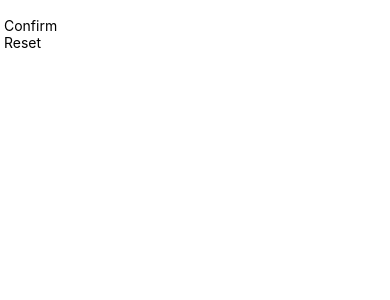
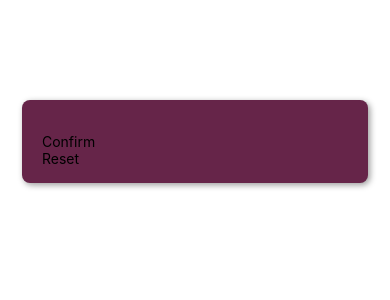
Before and after one commit to SauloAssisEngMec/guess-my-number-app, a React Native app: screen / in a window 390 px wide. Shown: the top 300 px of the page. Built offline with nearby package versions, Linux system fonts and the light colour scheme.

Commit message:
style: setup startScreen

```diff
--- a/screens/StartScreen.js
+++ b/screens/StartScreen.js
@@ -1,9 +1,9 @@
-import { TextInput, View } from "react-native";
+import { TextInput, View, StyleSheet } from "react-native";
 import PrimaryButton from "../components/PrimaryButton";
 
 function StartScreen() {
   return (
-    <View>
+    <View style={styles.inputContainer}>
       <TextInput />
       <PrimaryButton>Confirm</PrimaryButton>
       <PrimaryButton>Reset</PrimaryButton>
@@ -11,3 +11,18 @@
   );
 }
 export default StartScreen;
+
+const styles = StyleSheet.create({
+  inputContainer: {
+    marginTop: 100,
+    backgroundColor: "#662549",
+    marginHorizontal: 22,
+    padding: 16,
+    borderRadius: 8,
+    elevation: 5,
+    shadowColor: "black",
+    shadowOffset: { width: 2, height: 2 },
+    shadowOpacity: 0.4,
+    shadowRadius: 6,
+  },
+});
```
